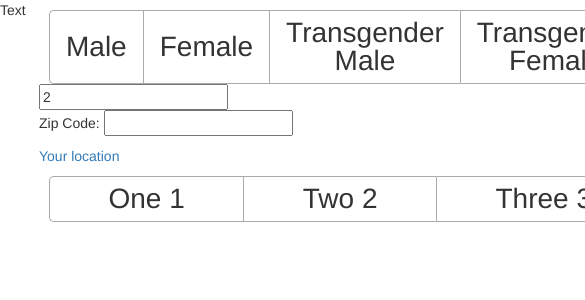
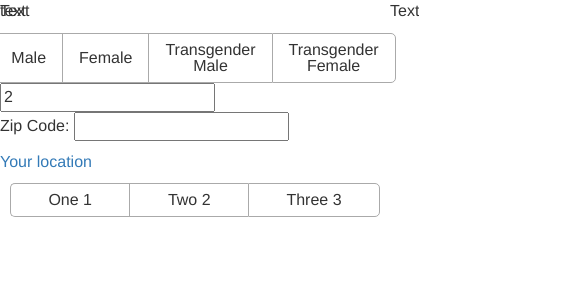
Before and after one commit to pvahanian/shelter-project, a React (Create React App) app: page / in a window 390 px wide. Shown: the top 300 px of the page, 585 px wide, since content can reach past the window. Built offline with nearby package versions, Linux system fonts and the light colour scheme.

Commit message:
Use breakpoints for grid and font sizing & add color transition for buttons

```diff
--- a/src/App.scss
+++ b/src/App.scss
@@ -3,14 +3,22 @@
 .App {
   display: grid;
 
-  grid-template-columns: [left-edge] 10% [left-gutter] auto [right-gutter] 10% [right-edge];
-  grid-template-rows: [top-edge] 10% [top-gutter] auto [bottom-gutter] 10% [bottom-edge];
+  @include for(smaller-than-phone) {
+    grid-template-columns: [left-edge] 0 [left-gutter] 100% [right-gutter] 0 [right-edge];
+    font-size: $small-font-size;
+  }
+
+  @include for(phone-to-laptop) {
+    grid-template-columns: [left-edge] auto [left-gutter] 500px [right-gutter] auto [right-edge];
+    font-size: $medium-font-size;
+  }
+
+  @include for(larger-than-laptop) {
+    grid-template-columns: [left-edge] auto [left-gutter] 650px [right-gutter] auto [right-edge];
+    font-size: $big-font-size;
+  }
+
   background-color: $primary-color;
-
-
-//  @include for(smaller-than-phone) {background-color: red;}
-//  @include for(phone-to-laptop) {background-color: yellow;}
-//  @include for(larger-than-laptop) {background-color: green;}
 }
 
 #left-gutter-container {
--- a/src/Assets/ExclusiveOption.scss
+++ b/src/Assets/ExclusiveOption.scss
@@ -2,7 +2,6 @@
 .exclusive-group {
   display: flex;
   flex-direction: row;
-  width: 100%;
   justify-content: center;
   margin-top: 10px;
   padding-left: 10px;
@@ -34,8 +33,9 @@
 
   color: inherit;
   background: inherit;
+  transition: background-color 0.3s;
 
-  font-size: 2em;
+  font-size: inherit;
   line-height: 1em;
 
   padding: 8px 16px;
--- a/src/Assets/FieldSelector.scss
+++ b/src/Assets/FieldSelector.scss
@@ -1,4 +1,7 @@
 
 .field-selector {
-  flex-grow: 1;
+  display: flex;
+  flex-direction: column;
+
+  width: 100%;
 }
--- a/src/components/FieldSelector.js
+++ b/src/components/FieldSelector.js
@@ -5,19 +5,22 @@ import '../Assets/FieldSelector.scss';
 class FieldSelector extends React.Component {
   render() {
     return(
-        <div className={"field-selector"}>
+      <div className='field-selector'>
+        text
         <ExclusiveOption items={['Male', 'Female', 'Transgender Male', 'Transgender Female']}/>
+
         <div className={"AgeSelector"}>
           <input type={"number"} value={"2"}/>
         </div>
+
         <div className={"Location"}>
           <p>Zip Code: <input type={"Number"}/></p>
           <a href={"google.com"}>Your location</a>
         </div>
+
         <div className={"Services"}>
         </div>
       </div>
-
     );
   }
 }
```
Lines whose indentation alone changed are shown as unchanged.
